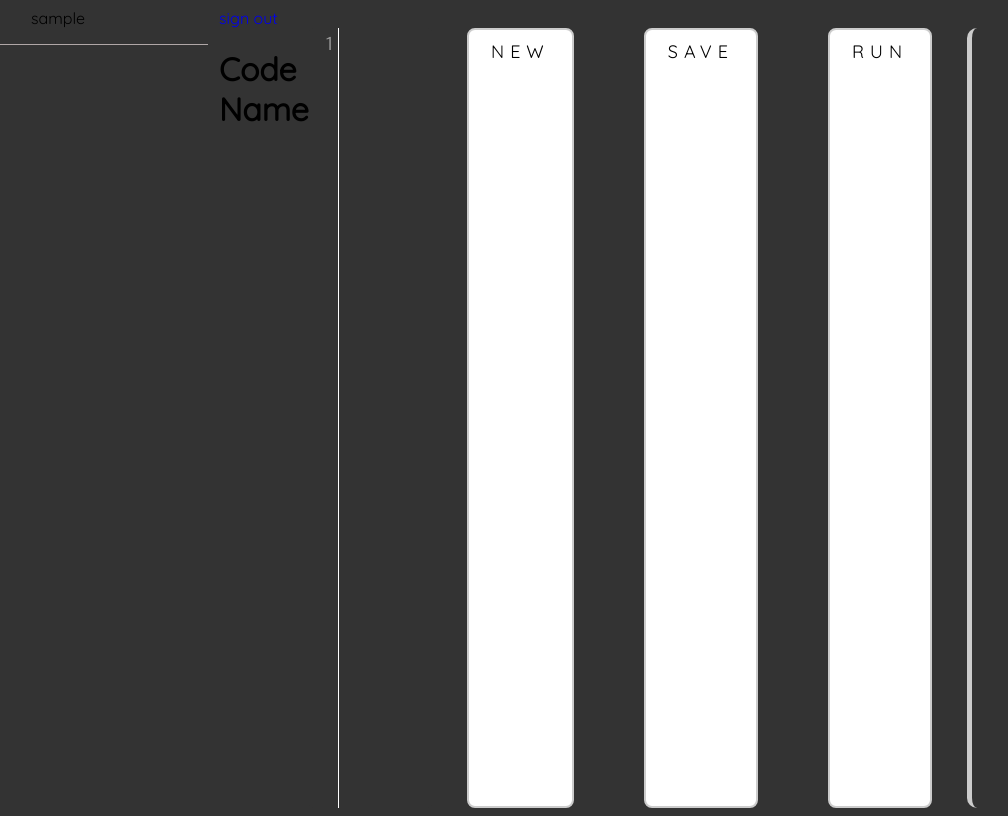
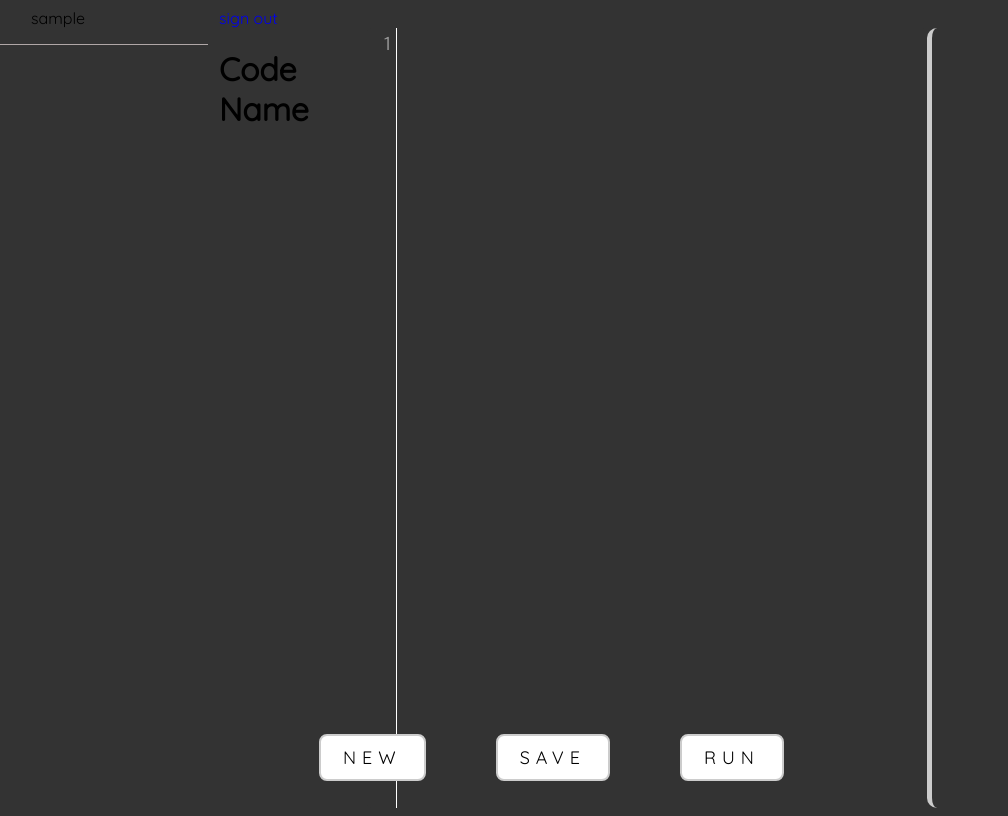
Before and after one commit to kpam92/codeRunr, a Flask app: page / in a window 1280 px wide. Shown: the whole page, without its empty margins (100-1108 px from the left). Run offline with Flask 2, Linux system fonts and the light colour scheme; the visitor is signed in with stand-in values (Sample User, id 1); data comes from the database, SQL or seed files in the repository; data that the repository does not hold is empty; some libraries are stand-ins or nearby versions.

Commit message:
css stuff

```diff
--- a/backend/templates/index.html
+++ b/backend/templates/index.html
@@ -12,9 +12,11 @@
     <h1 id="code-name">Code Name</h1>
     <div id="editor">
     </div>
+    <div class='editor-buttons'>
     <a class="editor-link" href="{{ url_for('index') }}" id='new'>NEW</a>
     <a class="editor-link" href="{{ url_for('index') }}" id='save'>SAVE</a>
     <a class="editor-link" id='run'>RUN</a>
+    </div>
     <div id="output">
       <p id="outputText">
       </p>
```
